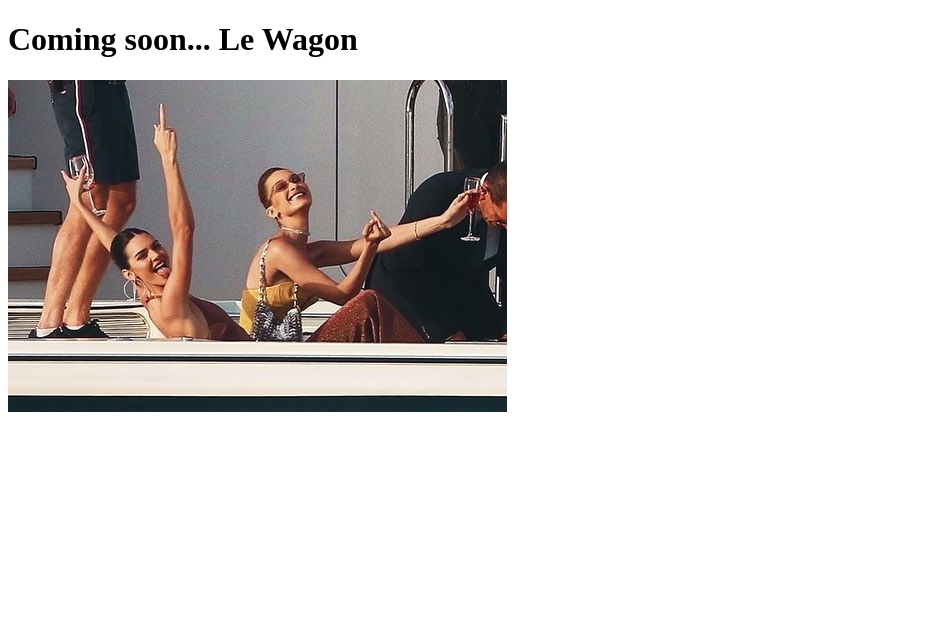
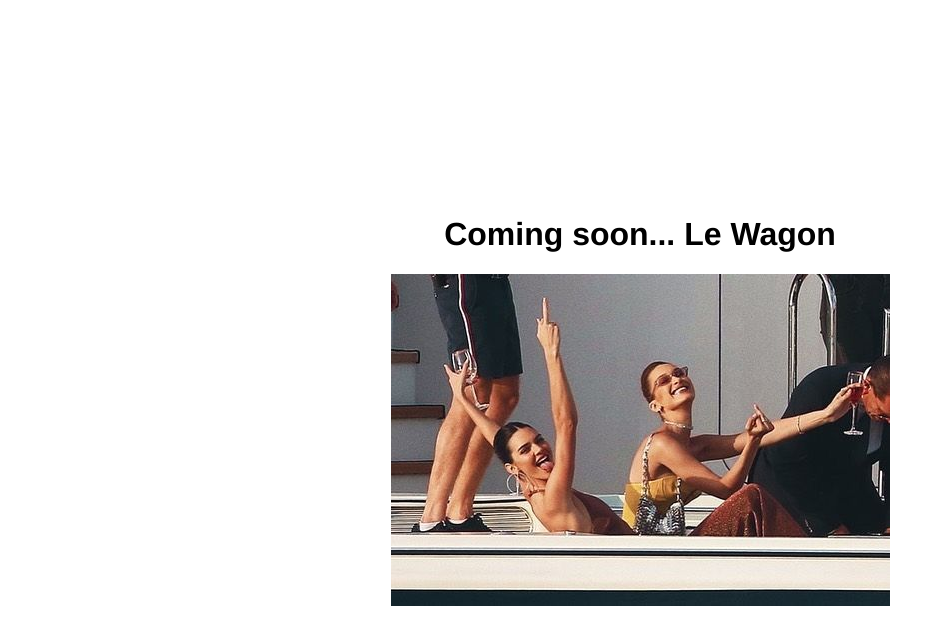
Before and after one commit to meganwong117/git-101, a plain HTML site: page index.html in a window 1280 px wide. Shown: the whole page, without its empty margins (0-945 px from the left). Drawn offline with Linux system fonts and the light colour scheme.

Commit message:
Centered image and tagline

```diff
--- a/index.html
+++ b/index.html
@@ -2,12 +2,14 @@
 <html>
 
 <head>
-
+	<link rel="stylesheet" href="style.css">
 </head>
 
 <body>
-	<h1>Coming soon... Le Wagon</h1>
-	<img src="haha.jpg" alt="">
+	<div id="container">
+		<h1>Coming soon... Le Wagon</h1>
+		<img id="logo" src="haha.jpg" alt="">
+	</div>
 </body>
 
 </html>
--- /dev/null
+++ b/style.css
@@ -0,0 +1,12 @@
+body {
+	margin: 0;
+	font-family: Helvetica;
+}
+
+#container {
+	display: flex;
+	align-items: center;
+	justify-content: center;
+	height: 100vh;
+	flex-direction: column;
+}
```
